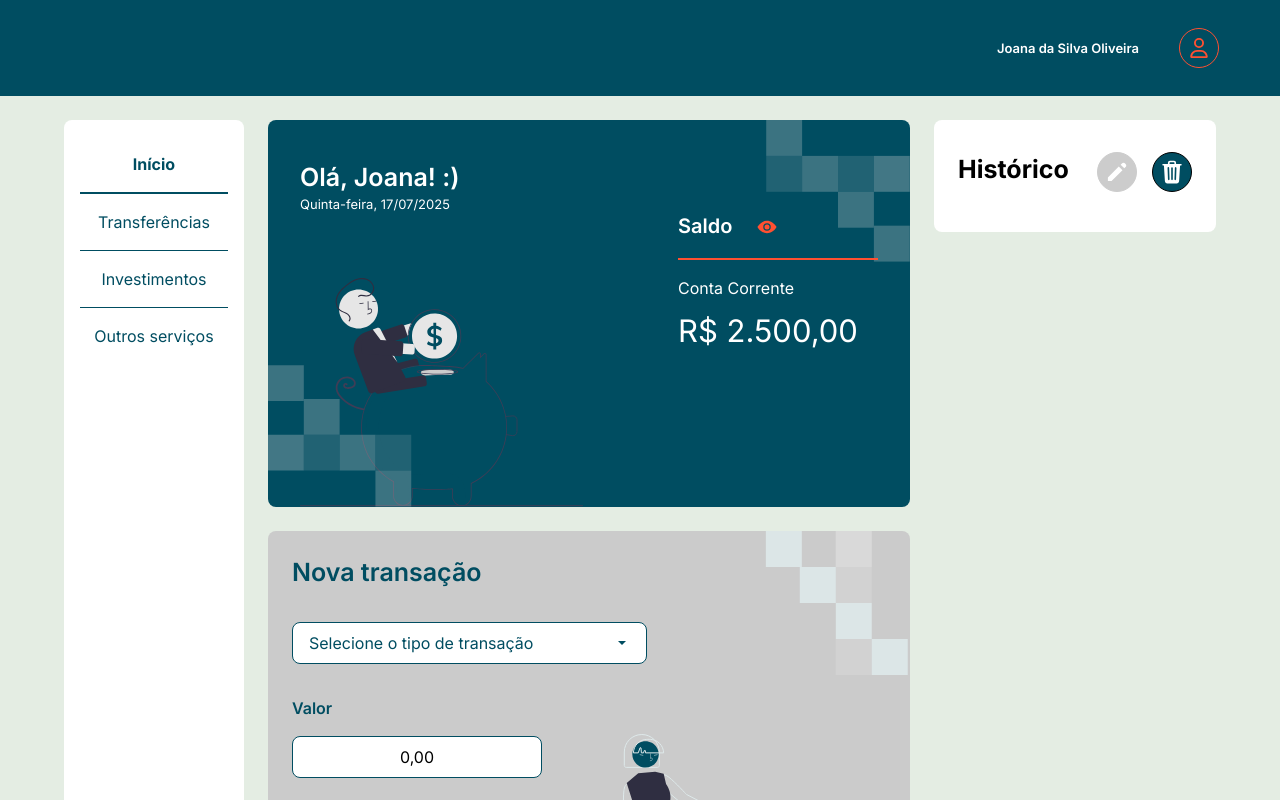
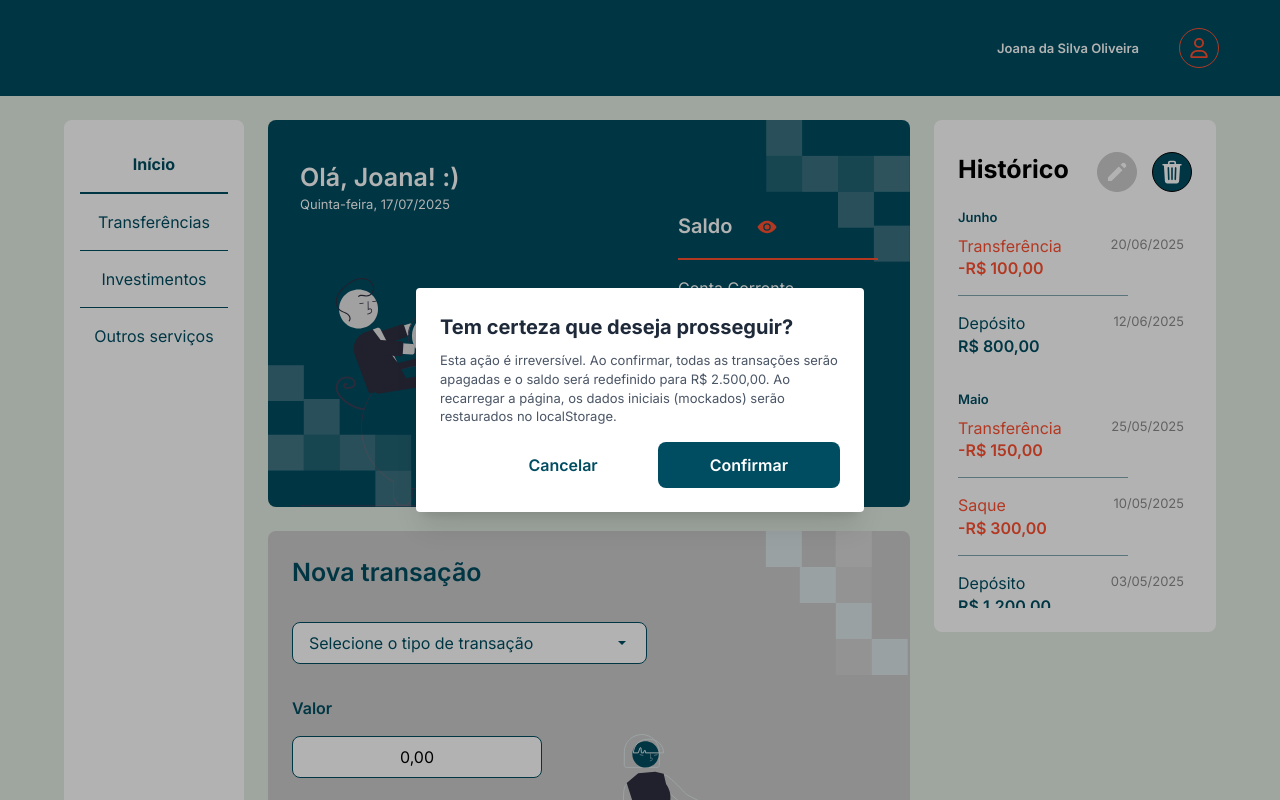
Before and after one commit to Walteann/bytebank, a Next.js app: page / in a window 1280 px wide. Both pictures are taken after a click on the button 1172 px from the left and 172 px from the top of the page. Shown: the top 800 px of the page. Built offline with nearby package versions, Linux system fonts and the light colour scheme.

Commit message:
feat: modal de confirmacao

```diff
--- a/app/components/layout/Extrato.tsx
+++ b/app/components/layout/Extrato.tsx
@@ -8,6 +8,7 @@ import { ordenarHistoricoPorMes } from "@/app/shared/utils/ordenar-historico";
 
 import { useSaldoStore } from "@/app/shared/stores/saldoStorage";
 import { formatarParaBRL } from "@/app/shared/utils/formatar-currency";
+import ModalConfirmacao from "../ui/ModalConfirmacao";
 
 export default function Extrato() {
 	const historico = useHistoricoStore((state) => state.historico);
@@ -15,7 +16,7 @@ export default function Extrato() {
 		(state) => state.removerTodosOsHistorico
 	);
 
-	const resetarSaldo = useSaldoStore(state => state.resetarSaldo);
+	const resetarSaldo = useSaldoStore((state) => state.resetarSaldo);
 
 	const removerHistorico = () => {
 		removerExtrato();
@@ -32,11 +33,22 @@ export default function Extrato() {
 						className="bg-primary"
 						icon={<HiPencil className="text-[26px] text-white" />}
 					/>
-					<ButtonIcon
-						className="bg-primary"
-						icon={<IoTrash className="text-white text-[26px]" />}
-						onClick={removerHistorico}
-					/>
+
+					<ModalConfirmacao
+						titulo="Tem certeza que deseja prosseguir?"
+						descricao="Esta ação é irreversível. Ao confirmar, todas as transações serão apagadas e o saldo será redefinido para R$ 2.500,00.
+							Ao recarregar a página, os dados iniciais (mockados) serão restaurados no localStorage."
+						onConfirmar={removerHistorico}
+					>
+						{(abrirModal) => (
+
+							<ButtonIcon
+								className="bg-primary"
+								icon={<IoTrash className="text-white text-[26px]" />}
+								onClick={abrirModal}
+							/>
+						)}
+					</ModalConfirmacao>
 				</div>
 			</div>
 			<ul className="space-y-2 text-sm mt-[16px] max-h-[60vh] sm:max-h-[50vh] md:max-h-[50vh] overflow-y-auto pr-2 scroll-thin">
--- a/app/components/ui/Button.tsx
+++ b/app/components/ui/Button.tsx
@@ -3,12 +3,14 @@ interface ButtonProps {
 	className?: string;
 	type?: "button" | "submit" | "reset";
 	disabled?: boolean;
+	onClick?: () => void
 }
 
 export default function Button({
 	value,
 	type = "button",
 	className = "",
+	onClick,
 	disabled = false,
 }: ButtonProps) {
 	const baseClasses =
@@ -19,6 +21,7 @@ export default function Button({
 
 	return (
 		<button
+			onClick={onClick}
 			type={type}
 			disabled={disabled}
 			className={`${baseClasses} ${
--- /dev/null
+++ b/app/components/ui/ModalConfirmacao.tsx
@@ -0,0 +1,92 @@
+"use client";
+
+import { Dialog, Transition } from "@headlessui/react";
+import { Fragment, ReactNode, useState } from "react";
+import Button from "./Button";
+
+type ModalConfirmacaoProps = {
+  titulo: string;
+  descricao?: string;
+  onConfirmar: () => void;
+  confirmLabel?: string;
+  cancelLabel?: string;
+  children: (abrirModal: () => void) => ReactNode;
+};
+
+export default function ModalConfirmacao({
+  titulo,
+  descricao,
+  onConfirmar,
+  confirmLabel = "Confirmar",
+  cancelLabel = "Cancelar",
+  children,
+}: ModalConfirmacaoProps) {
+  const [isOpen, setIsOpen] = useState(false);
+
+  function abrirModal() {
+    setIsOpen(true);
+  }
+
+  function fecharModal() {
+    setIsOpen(false);
+  }
+
+  function confirmar() {
+    onConfirmar();
+    fecharModal();
+  }
+
+  return (
+    <>
+      {children(abrirModal)}
+
+      <Transition appear show={isOpen} as={Fragment}>
+        <Dialog as="div" className="relative z-50" onClose={fecharModal}>
+          <Transition.Child
+            as={Fragment}
+            enter="ease-out duration-200"
+            enterFrom="opacity-0"
+            enterTo="opacity-100"
+            leave="ease-in duration-100"
+            leaveFrom="opacity-100"
+            leaveTo="opacity-0"
+          >
+            <div className="fixed inset-0 bg-black/30" />
+          </Transition.Child>
+
+          <div className="fixed inset-0 overflow-y-auto">
+            <div className="flex min-h-full items-center justify-center p-4">
+              <Transition.Child
+                as={Fragment}
+                enter="ease-out duration-200"
+                enterFrom="opacity-0 scale-95"
+                enterTo="opacity-100 scale-100"
+                leave="ease-in duration-100"
+                leaveFrom="opacity-100 scale-100"
+                leaveTo="opacity-0 scale-95"
+              >
+                <Dialog.Panel className="w-full max-w-md transform overflow-hidden rounded bg-white p-6 text-left shadow-xl transition-all">
+                  <Dialog.Title className="text-lg font-bold text-gray-800">
+                    {titulo}
+                  </Dialog.Title>
+                  {descricao && (
+                    <Dialog.Description className="mt-2 text-sm text-gray-600">
+                      {descricao}
+                    </Dialog.Description>
+                  )}
+
+                  <div className="mt-4 flex justify-end gap-2">
+
+                    <Button className="bg-transparent hover:bg-transparent !text-primary !hover:text-accent " value={cancelLabel} onClick={fecharModal} />
+                    <Button value={confirmLabel} onClick={confirmar} />
+
+                  </div>
+                </Dialog.Panel>
+              </Transition.Child>
+            </div>
+          </div>
+        </Dialog>
+      </Transition>
+    </>
+  );
+}
--- a/package.json
+++ b/package.json
@@ -9,6 +9,7 @@
     "lint": "next lint"
   },
   "dependencies": {
+    "@headlessui/react": "^2.2.5",
     "@heroicons/react": "^2.2.0",
     "heroicons": "^2.2.0",
     "next": "15.4.1",
```
Also changed, not shown: 1 other file (tests, documents, lock files or other folders).
